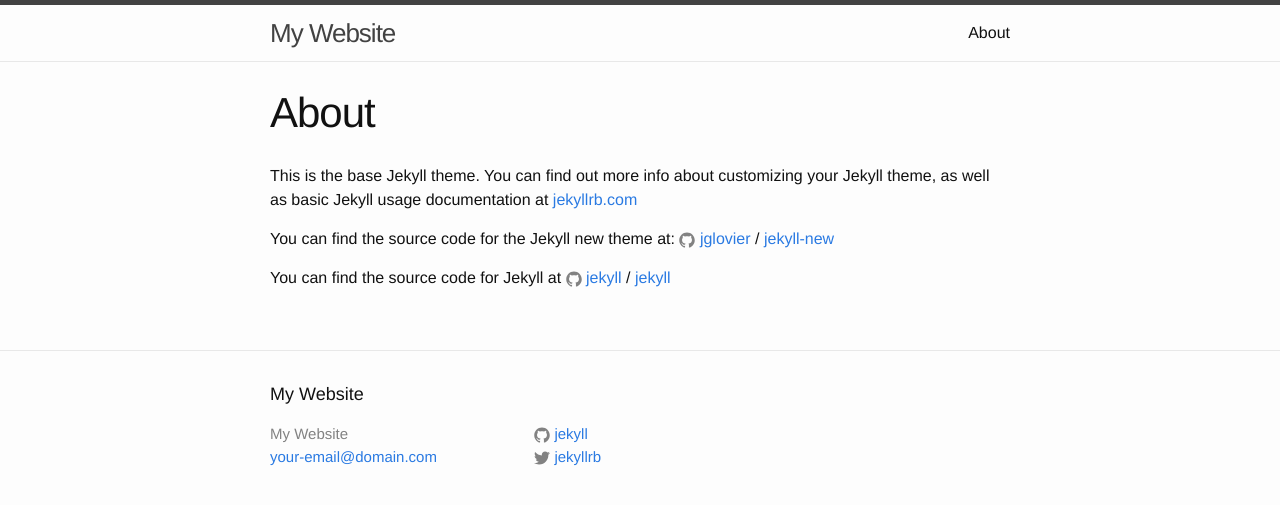
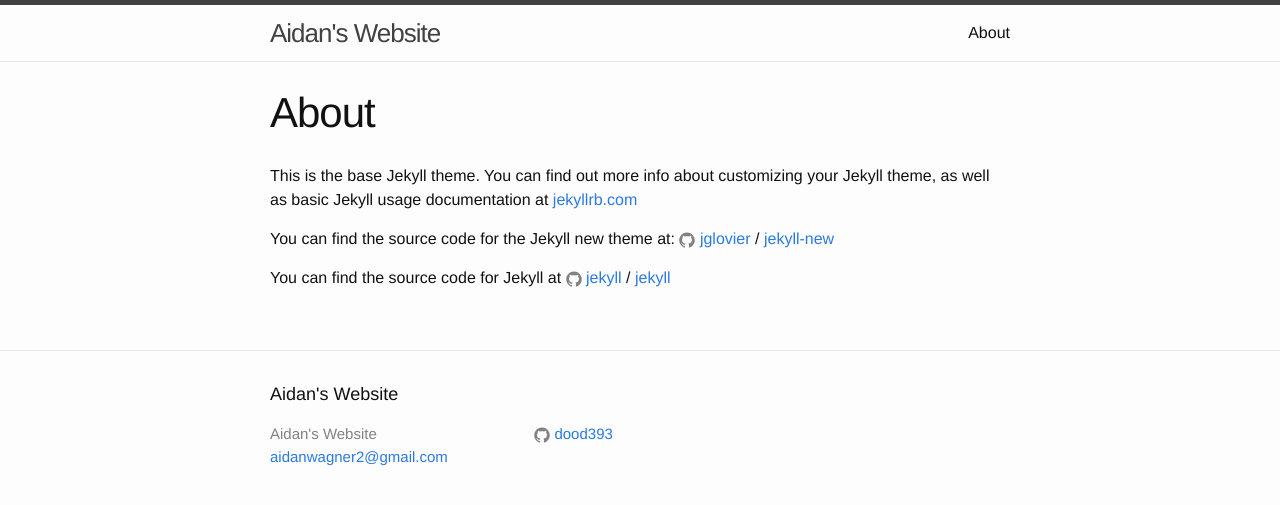
Before and after one commit to dood393/schoolblog, a Jekyll site: the page built from about.md, in a window 1280 px wide. Shown: the top 505 px of the page. Built offline with Jekyll 4.4.1, drawn with Linux system fonts in a browser that asks for light colours.

Commit message:
Update _config.yml

```diff
--- a/_config.yml
+++ b/_config.yml
@@ -6,13 +6,13 @@
 # 'jekyll serve'. If you change this file, please restart the server process.
 
 # Site settings
-title: My Website
-email: your-email@domain.com
+title: Aidan's Website
+email: aidanwagner2@gmail.com
 description: > # this means to ignore newlines until "baseurl:"
 baseurl: "" # the subpath of your site, e.g. /blog
 url: "http://yourdomain.com" # the base hostname & protocol for your site
-twitter_username: jekyllrb
-github_username:  jekyll
+twitter_username:
+github_username:  dood393
 
 # Build settings
 markdown: kramdown
```
